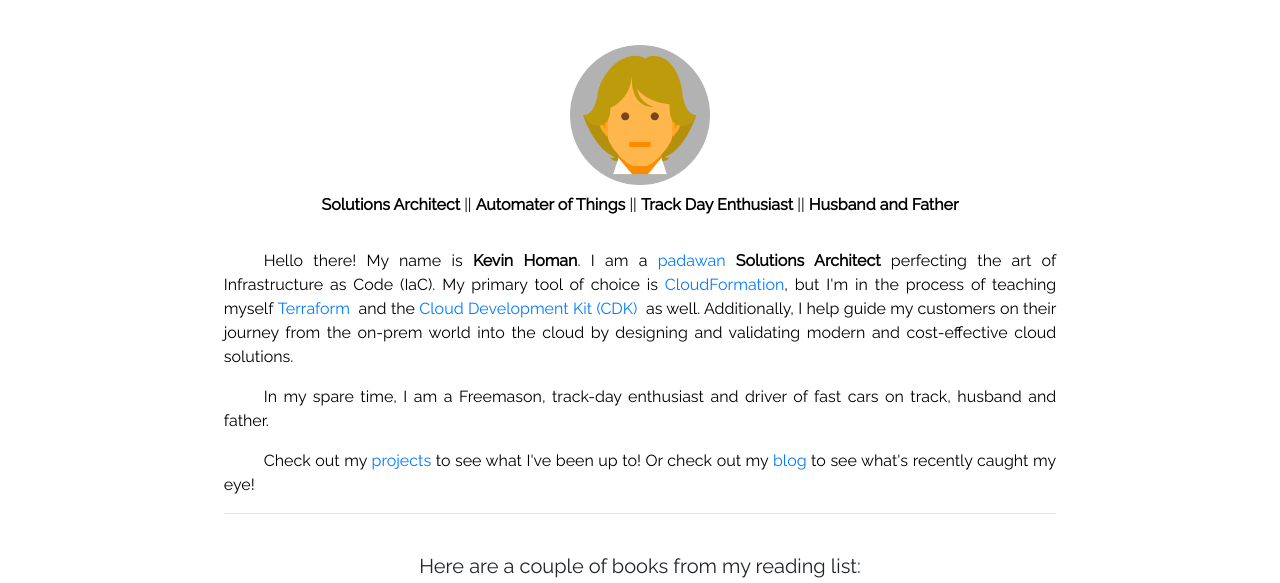
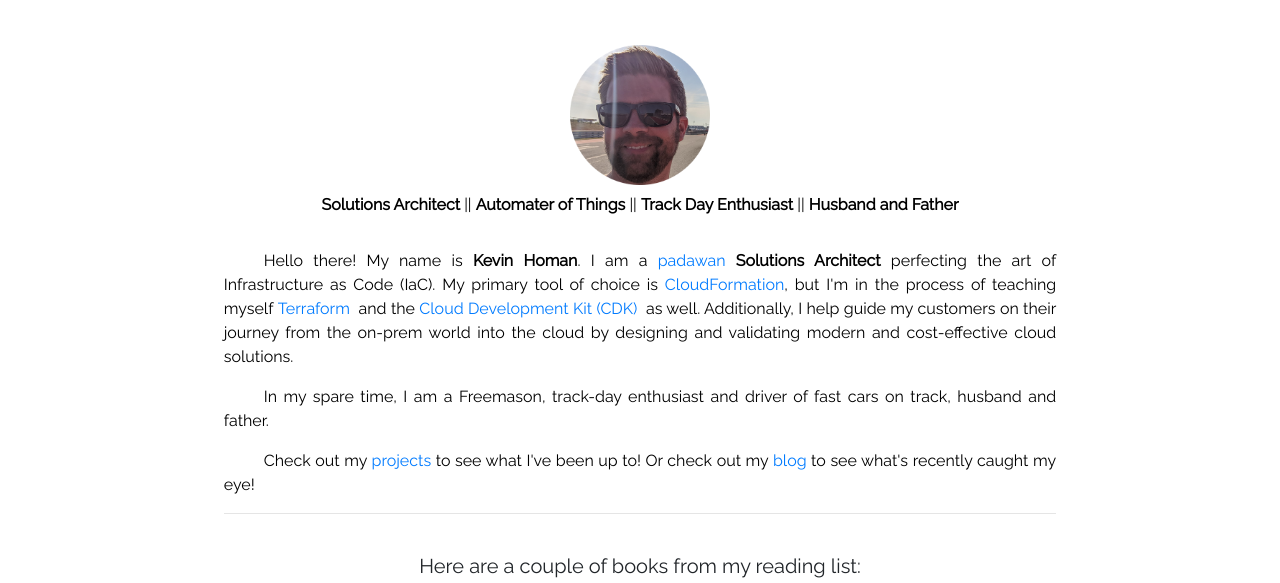
Before and after one commit to Homan13/my-portfolio, a Gatsby site: page /about in a window 1280 px wide. Shown: the part 171-754 px from the top of the page. Built offline with nearby package versions, Linux system fonts and the light colour scheme; Gatsby itself is replaced by a stand-in of ours; no server answers.

Commit message:
Image replaced on About page

```diff
--- a/src/pages/about.js
+++ b/src/pages/about.js
@@ -36,7 +36,7 @@ export default ({ data }) => {
           rounded
           width="140"
           height="140"
-          src={`../../icons/luke-${toString()}.png`}
+          src={`../../icons/kevin.png`}
           alt={author}
         />
         <article className="w-75 m-auto pt-2 text-justify">
```
Also changed, not shown: static/icons/kevin.png (added).
